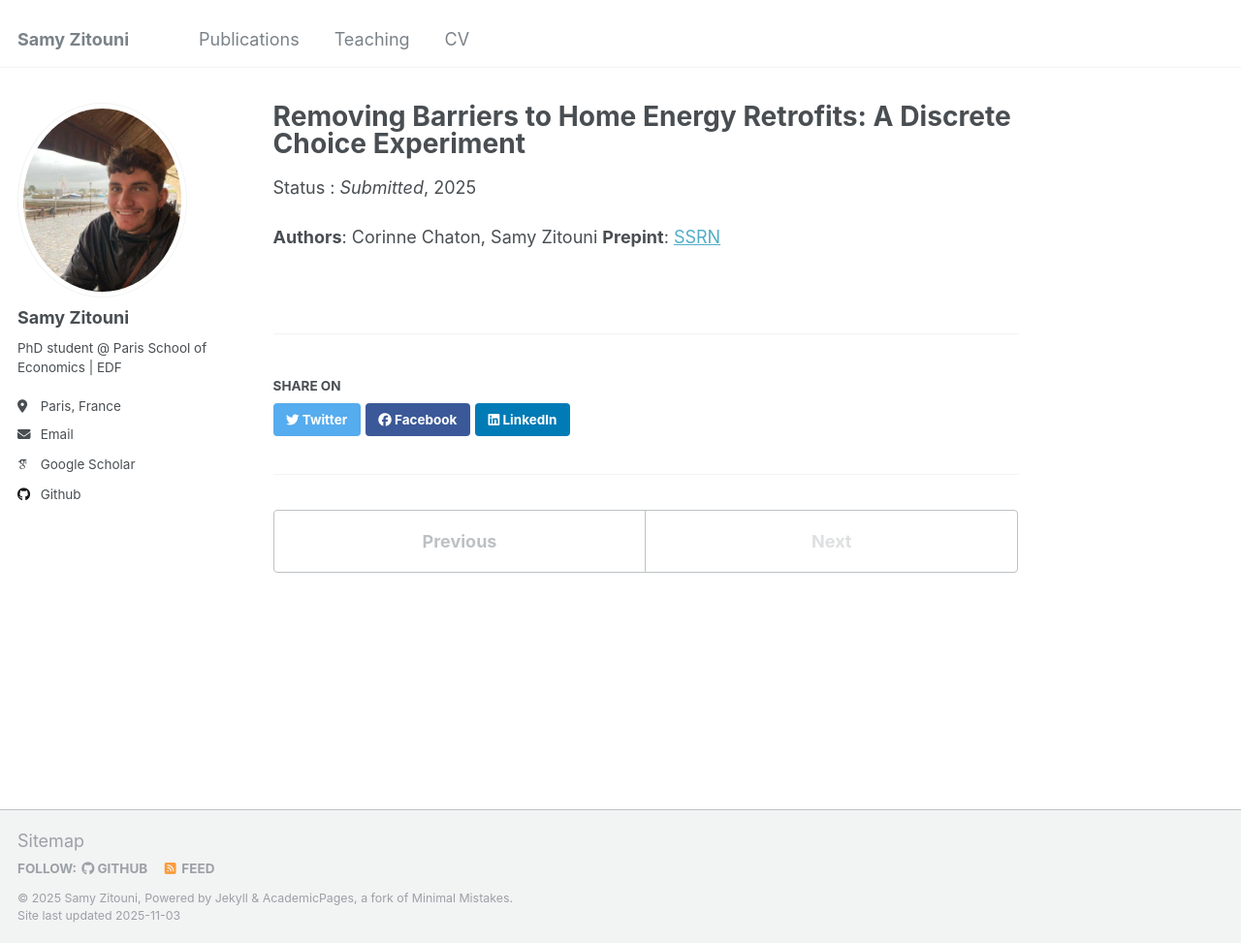
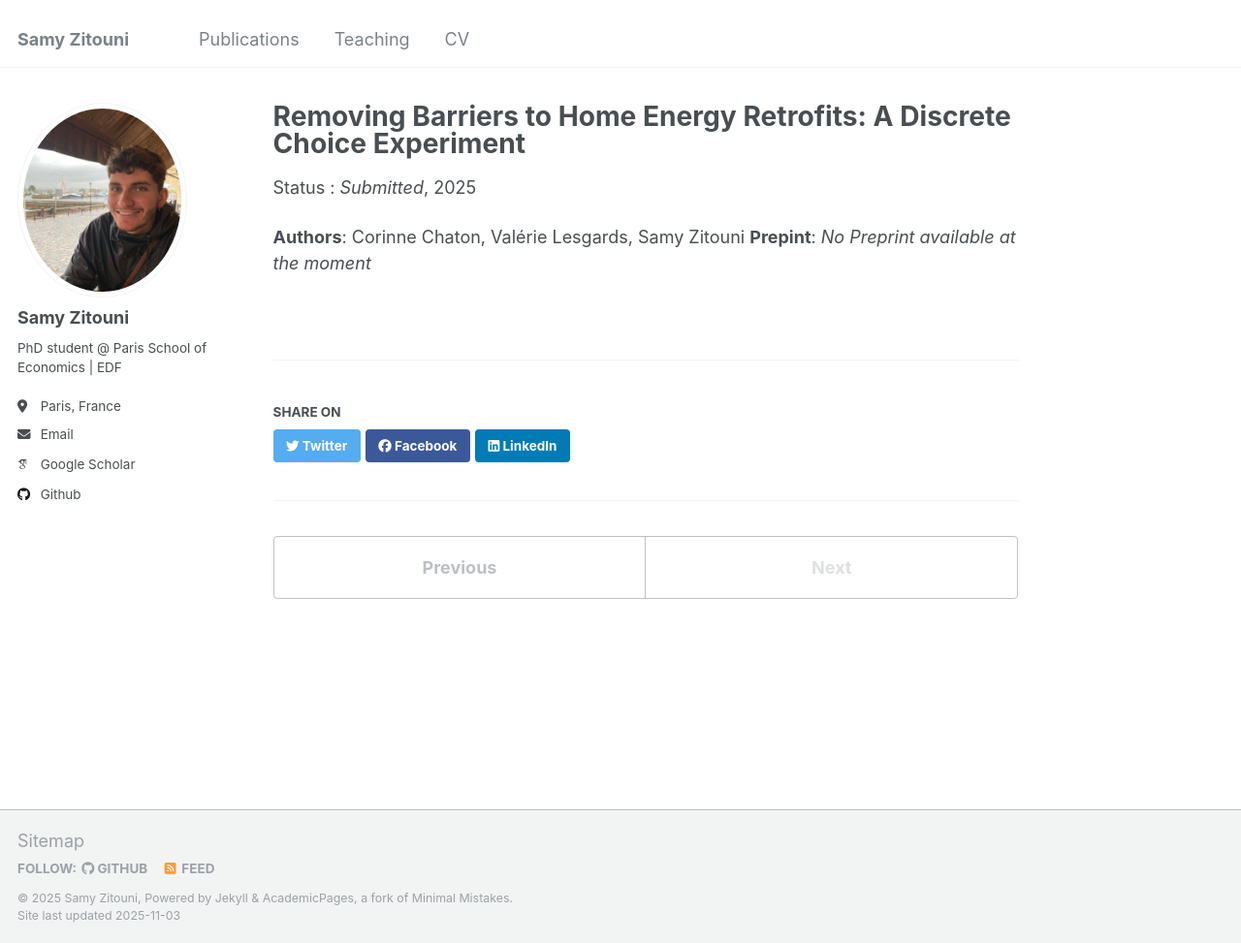
Before and after one commit to SamyZtn/samyzitouni.github.io, a Jekyll site: the page built from _publications/pub3.md, in a window 1280 px wide and 973 px high. Shown: the whole window at 97% size. Built offline with Jekyll 4.4.1, drawn with Linux system fonts in a browser that asks for light colours; some web fonts are replaced.

Commit message:
Update pub3.md

```diff
--- a/_publications/pub3.md
+++ b/_publications/pub3.md
@@ -10,5 +10,5 @@ abstract: >
     We find that both financing programmes increase the probability of choosing an energy renovation over the opt-out option. Nevertheless, participants exposed to the mortgage programme have a preference for the status quo (not renovating), unlike those exposed to third-party financing, that we explain by the insurance the program provides via the third-party and mutual interests. This explains why the group offered the energy-efficient mortgage is more inclined to choose renovation scenarios that include an administrative facilitator, highlighting the importance of procedural support and risk transfer in the decision-making process. We provide policy recommandation on cases in which these funding mechanisms could play a central role in carbon mitigation policy in the residential sector.
 ---
 
-**Authors**: Corinne Chaton, Samy Zitouni
-**Prepint**: [SSRN](https://papers.ssrn.com/sol3/papers.cfm?abstract_id=5432935)
+**Authors**: Corinne Chaton, Valérie Lesgards, Samy Zitouni
+**Prepint**: _No Preprint available at the moment_
```
